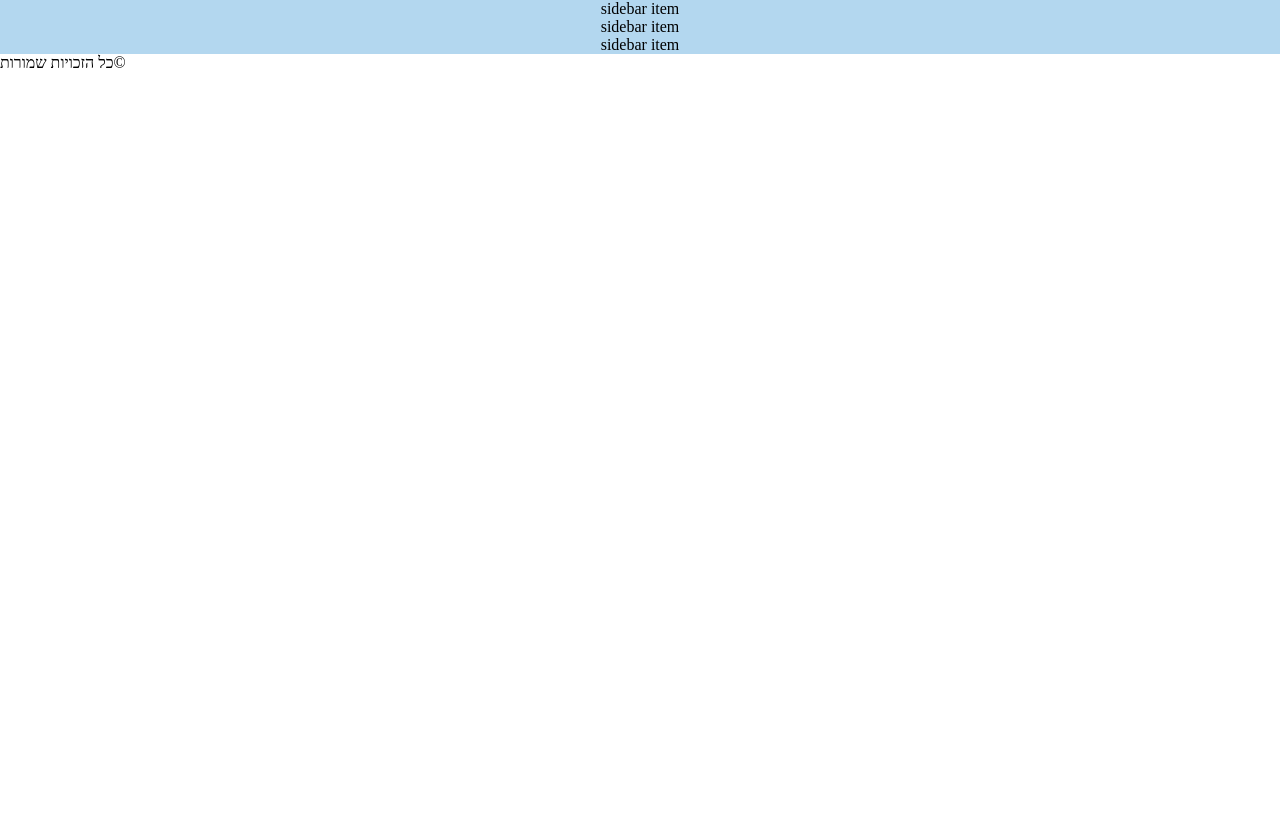
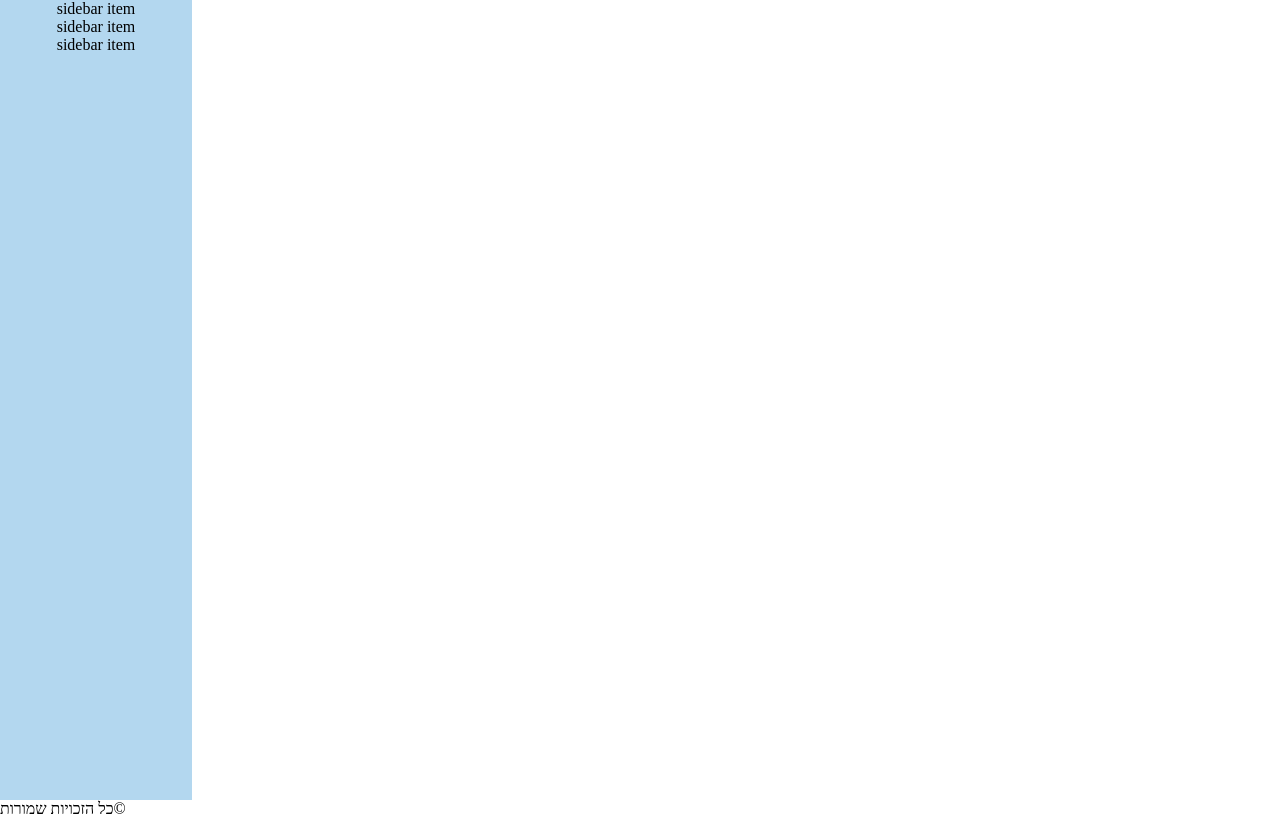
Before and after one commit to fidashn/website, a React (Create React App) app: page / in a window 1280 px wide. Built offline with nearby package versions, Linux system fonts and the light colour scheme.

Commit message:
editted display settings

```diff
--- a/src/App.css
+++ b/src/App.css
@@ -6,13 +6,18 @@
 
 body {
   display: grid;
-  grid-template-columns: 4fr;
-  grid-template-rows: 4fr 1fr;
+  grid-template-rows: auto;
+  grid-template-areas:
+    "header header header header"
+    "main main  sidebar"
+    "footer footer footer footer";
 }
 
 .sidebar {
+ height: 100vh;
+ width: 15%;
  background-color: rgb(179, 215, 239);
- grid-area: 1 / col4-start / last-line / 5;
+
 }
 
 .sidebar-items {
--- a/src/App.js
+++ b/src/App.js
@@ -6,6 +6,8 @@ import Sidebar from './Components/Sidebar';
 function App() {
   return (
     <div className="App">
+      <header></header>
+      <main></main>
      <Sidebar/>
      <Footer />
     </div>
```
